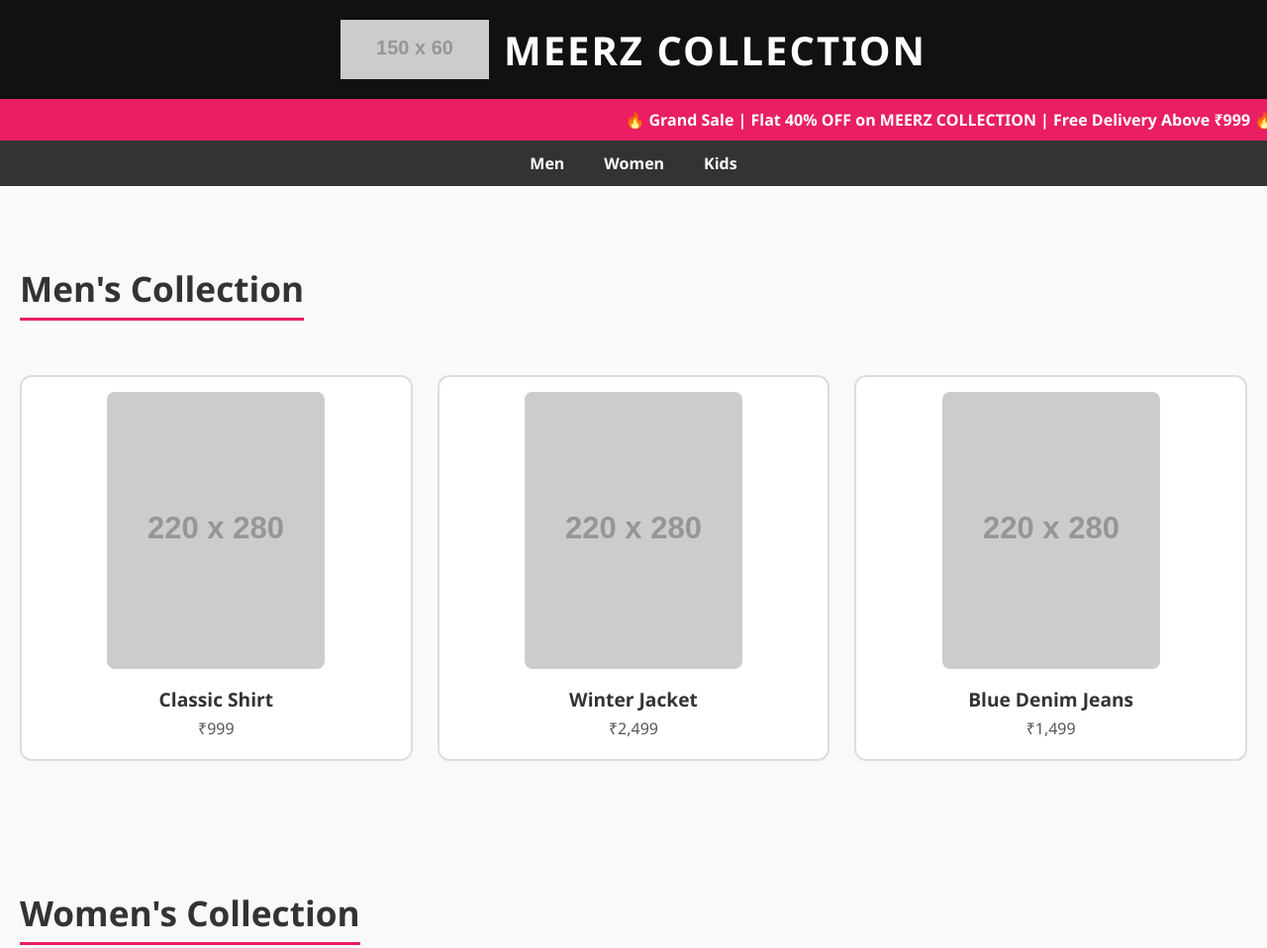
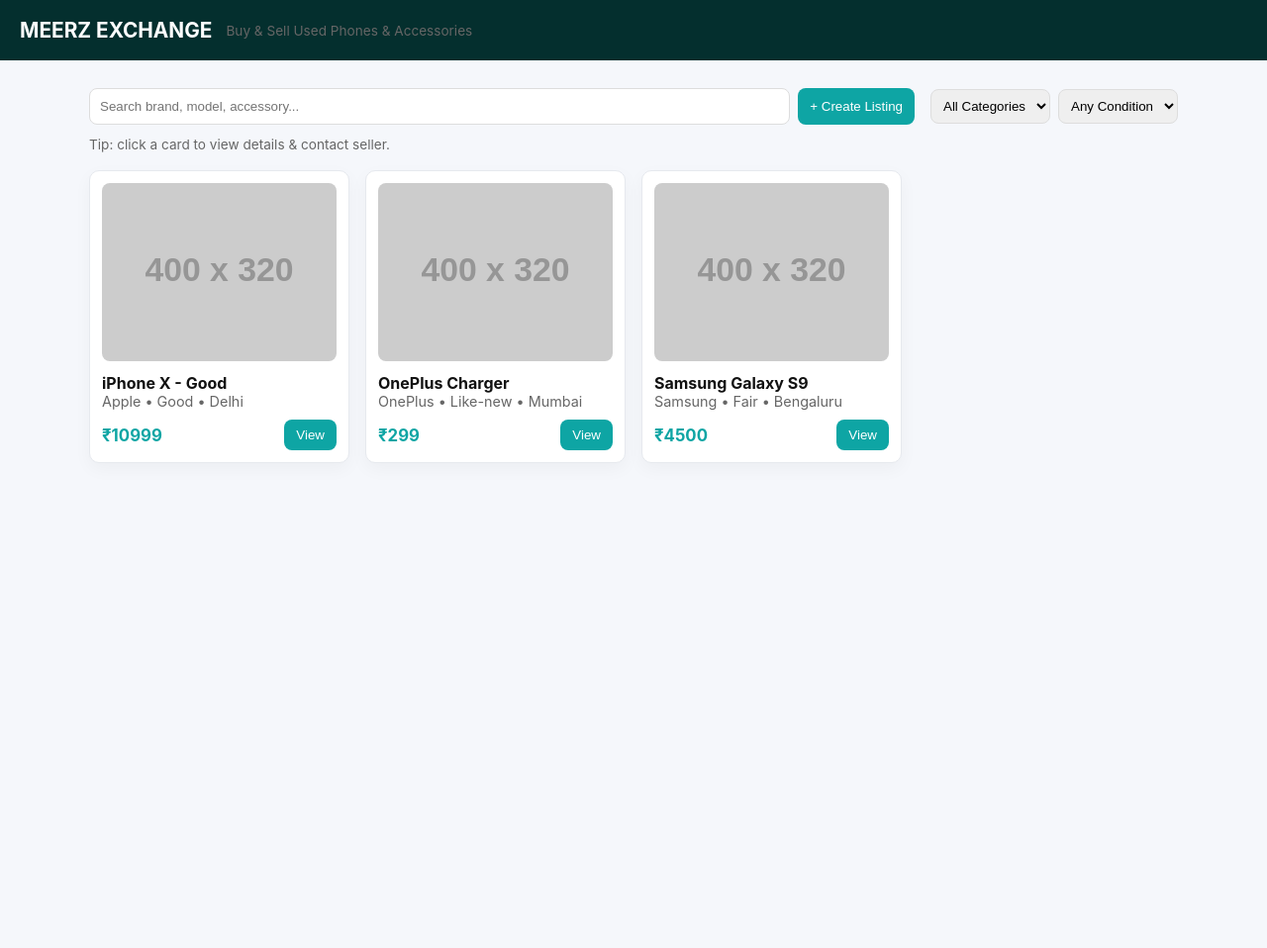
Before and after one commit to mirsahil1911/my-first-website, a plain HTML site: page index.html in a window 1280 px wide. Shown: the top 958 px of the page at 99% size. After the commit the page ends 800 px from the top, so only its background shows below. Drawn offline with Linux system fonts and the light colour scheme; placeholder pictures from the web are drawn by us.

Commit message:
Update index.html

```diff
--- a/index.html
+++ b/index.html
@@ -1,211 +1,210 @@
 <!DOCTYPE html>
 <html lang="en">
 <head>
-  <meta charset="UTF-8">
-  <meta name="viewport" content="width=device-width, initial-scale=1.0">
-  <title>MEERZ COLLECTION - Clothing Brand</title>
+  <meta charset="utf-8"/>
+  <meta name="viewport" content="width=device-width,initial-scale=1"/>
+  <title>RePhone — Buy & Sell Used Phones</title>
   <style>
-    body {
-      font-family: 'Segoe UI', Arial, sans-serif;
-      margin: 0;
-      padding: 0;
-      background: #f9f9f9;
-      color: #333;
-    }
-    /* Header */
-    header {
-      background: #111;
-      color: white;
-      display: flex;
-      align-items: center;
-      justify-content: center;
-      padding: 20px;
-    }
-    header img {
-      height: 60px;
-      margin-right: 15px;
-    }
-    header h1 {
-      font-size: 2.5rem;
-      margin: 0;
-      letter-spacing: 2px;
-    }
-    /* Marquee */
-    .marquee {
-      background: #e91e63;
-      color: white;
-      padding: 10px;
-      font-weight: bold;
-      overflow: hidden;
-      white-space: nowrap;
-    }
-    .marquee span {
-      display: inline-block;
-      padding-left: 100%;
-      animation: marquee 15s linear infinite;
-    }
-    @keyframes marquee {
-      0% { transform: translate(0, 0); }
-      100% { transform: translate(-100%, 0); }
-    }
-    /* Navigation */
-    nav {
-      background: #333;
-      display: flex;
-      justify-content: center;
-      padding: 12px;
-    }
-    nav a {
-      color: white;
-      text-decoration: none;
-      margin: 0 20px;
-      font-weight: bold;
-      transition: 0.3s;
-    }
-    nav a:hover {
-      color: #e91e63;
-    }
-    /* Sections */
-    .section {
-      padding: 50px 20px;
-    }
-    .section h2 {
-      text-align: center;
-      font-size: 2.2rem;
-      margin-bottom: 25px;
-      border-bottom: 3px solid #e91e63;
-      display: inline-block;
-      padding-bottom: 6px;
-    }
-    /* Product grid */
-    .products {
-      display: grid;
-      grid-template-columns: repeat(auto-fit, minmax(220px, 1fr));
-      gap: 25px;
-      margin-top: 30px;
-    }
-    .product {
-      background: white;
-      border: 2px solid #ddd;
-      border-radius: 12px;
-      padding: 15px;
-      text-align: center;
-      transition: 0.3s;
-    }
-    .product img {
-      max-width: 100%;
-      border-radius: 8px;
-    }
-    .product h3 {
-      margin: 12px 0 5px;
-      font-size: 1.2rem;
-    }
-    .product p {
-      font-size: 1rem;
-      color: #555;
-      margin: 5px 0;
-    }
-    .product:hover {
-      transform: scale(1.05);
-      border-color: #e91e63;
-      box-shadow: 0 5px 12px rgba(0,0,0,0.25);
-    }
-    /* Footer */
-    footer {
-      background: #111;
-      color: white;
-      text-align: center;
-      padding: 20px;
-      margin-top: 40px;
-    }
+    :root{--accent:#0ea5a4;--muted:#666}
+    body{font-family:Inter,system-ui,Arial;margin:0;background:#f5f7fb;color:#111}
+    header{background:#042f2e;color:#fff;padding:18px 20px;display:flex;align-items:center;gap:14px}
+    .logo{font-weight:700;font-size:1.3rem}
+    .container{max-width:1100px;margin:28px auto;padding:0 16px}
+    .top{display:flex;gap:16px;align-items:center;justify-content:space-between;flex-wrap:wrap}
+    .search{flex:1;display:flex;gap:8px}
+    .search input{flex:1;padding:10px;border-radius:8px;border:1px solid #ddd}
+    .btn{background:var(--accent);color:white;padding:8px 12px;border-radius:8px;border:none;cursor:pointer}
+    .grid{display:grid;grid-template-columns:repeat(auto-fill,minmax(240px,1fr));gap:16px;margin-top:18px}
+    .card{background:white;border-radius:10px;padding:12px;border:1px solid #e6e9ee;box-shadow:0 6px 18px rgba(2,6,23,0.04)}
+    .card img{width:100%;height:180px;object-fit:cover;border-radius:8px}
+    .price{color:var(--accent);font-weight:700;font-size:1.05rem}
+    .meta{font-size:0.9rem;color:var(--muted)}
+    .filters{display:flex;gap:8px;flex-wrap:wrap;margin-top:12px}
+    .card-footer{display:flex;justify-content:space-between;align-items:center;margin-top:10px}
+    /* listing form modal */
+    .modal{position:fixed;inset:0;background:rgba(4,7,21,0.45);display:none;justify-content:center;align-items:start;padding-top:40px}
+    .modal.show{display:flex}
+    .panel{background:#fff;padding:18px;border-radius:10px;max-width:720px;width:100%}
+    .row{display:flex;gap:8px}
+    .row .col{flex:1}
+    label{display:block;font-size:0.85rem;margin-bottom:6px}
+    input,select,textarea{width:100%;padding:8px;border-radius:8px;border:1px solid #ddd}
+    .small{font-size:0.85rem;color:var(--muted)}
+    .upi-btn{background:#0b7a6a;color:white;padding:8px;border-radius:8px;text-decoration:none;display:inline-block}
   </style>
 </head>
 <body>
 
-  <!-- Header with logo -->
-  <header>
-    <img src="https://via.placeholder.com/150x60?text=LOGO" alt="MEERZ COLLECTION Logo">
-    <h1>MEERZ COLLECTION</h1>
-  </header>
+<header>
+  <div class="logo">MEERZ EXCHANGE</div>
+  <div class="small">Buy & Sell Used Phones & Accessories</div>
+</header>
 
-  <!-- Marquee -->
-  <div class="marquee">
-    <span>🔥 Grand Sale | Flat 40% OFF on MEERZ COLLECTION | Free Delivery Above ₹999 🔥</span>
+<div class="container">
+  <div class="top">
+    <div class="search">
+      <input id="q" placeholder="Search brand, model, accessory...">
+      <button class="btn" onclick="openCreate()">+ Create Listing</button>
+    </div>
+    <div style="display:flex;gap:8px;align-items:center">
+      <select id="filterCategory">
+        <option value="">All Categories</option>
+        <option>Phone</option><option>Charger</option><option>Case</option><option>Headphones</option><option>Power Bank</option>
+      </select>
+      <select id="filterCondition">
+        <option value="">Any Condition</option><option>Like-new</option><option>Good</option><option>Fair</option>
+      </select>
+    </div>
   </div>
 
-  <!-- Navigation -->
-  <nav>
-    <a href="#men">Men</a>
-    <a href="#women">Women</a>
-    <a href="#kids">Kids</a>
-  </nav>
+  <div class="filters small">Tip: click a card to view details & contact seller.</div>
 
-  <!-- Men Section -->
-  <div class="section" id="men">
-    <h2>Men's Collection</h2>
-    <div class="products">
-      <div class="product">
-        <img src="https://via.placeholder.com/220x280" alt="Men Shirt">
-        <h3>Classic Shirt</h3>
-        <p>₹999</p>
+  <div id="feed" class="grid"></div>
+</div>
+
+<!-- Listing Form Modal -->
+<div id="modal" class="modal">
+  <div class="panel">
+    <h3>Create Listing</h3>
+    <div style="display:flex;gap:10px">
+      <div style="flex:2">
+        <label>Title</label>
+        <input id="title" placeholder="e.g. Samsung Galaxy S10 - Good">
+        <label>Category</label>
+        <select id="category"><option>Phone</option><option>Charger</option><option>Case</option><option>Headphones</option><option>Power Bank</option></select>
+        <label>Brand / Model</label>
+        <input id="brand" placeholder="e.g. Samsung, iPhone, OnePlus">
+        <label>Condition</label>
+        <select id="condition"><option>Like-new</option><option>Good</option><option>Fair</option></select>
+        <label>Price (INR)</label>
+        <input id="price" type="number" placeholder="1500">
+        <label>Location (City)</label>
+        <input id="location" placeholder="e.g. Mumbai">
+        <label>Images (URLs comma separated)</label>
+        <input id="images" placeholder="https://... , https://...">
+        <label>Description</label>
+        <textarea id="desc" rows="4"></textarea>
       </div>
-      <div class="product">
-        <img src="https://via.placeholder.com/220x280" alt="Men Jacket">
-        <h3>Winter Jacket</h3>
-        <p>₹2,499</p>
-      </div>
-      <div class="product">
-        <img src="https://via.placeholder.com/220x280" alt="Men Jeans">
-        <h3>Blue Denim Jeans</h3>
-        <p>₹1,499</p>
+      <div style="flex:1">
+        <div class="small">Preview</div>
+        <div id="preview" style="margin-top:8px"></div>
+        <div style="margin-top:14px">
+          <button class="btn" onclick="submitListing()">Post Listing</button>
+          <button style="margin-left:8px" onclick="closeCreate()">Cancel</button>
+        </div>
+        <hr>
+        <div class="small">Instant UPI pay link (for buyers)</div>
+        <label>Seller UPI ID</label>
+        <input id="sellerUpi" placeholder="merchant_upi@bank">
+        <div style="margin-top:8px">
+          <input id="upiAmount" placeholder="Amount" type="number">
+          <a id="upiLink" class="upi-btn" href="#" target="_blank" style="display:inline-block;margin-top:8px">Generate UPI Link</a>
+        </div>
       </div>
     </div>
   </div>
+</div>
 
-  <!-- Women Section -->
-  <div class="section" id="women">
-    <h2>Women's Collection</h2>
-    <div class="products">
-      <div class="product">
-        <img src="https://via.placeholder.com/220x280" alt="Women Dress">
-        <h3>Elegant Dress</h3>
-        <p>₹1,799</p>
-      </div>
-      <div class="product">
-        <img src="https://via.placeholder.com/220x280" alt="Women Saree">
-        <h3>Designer Saree</h3>
-        <p>₹2,999</p>
-      </div>
-      <div class="product">
-        <img src="https://via.placeholder.com/220x280" alt="Women Top">
-        <h3>Trendy Top</h3>
-        <p>₹899</p>
-      </div>
-    </div>
-  </div>
+<script>
+  // Demo in-memory listings array
+  const listings = [
+    {id:1,title:'iPhone X - Good',category:'Phone',brand:'Apple',condition:'Good',price:10999,images:['https://via.placeholder.com/400x320?text=iPhone+X'],location:'Delhi',desc:'Working fine, battery 85%'},
+    {id:2,title:'OnePlus Charger',category:'Charger',brand:'OnePlus',condition:'Like-new',price:299,images:['https://via.placeholder.com/400x320?text=Charger'],location:'Mumbai',desc:'Fast charger 30W'},
+    {id:3,title:'Samsung Galaxy S9',category:'Phone',brand:'Samsung',condition:'Fair',price:4500,images:['https://via.placeholder.com/400x320?text=S9'],location:'Bengaluru',desc:'Screen has small scratch'}
+  ];
 
-  <!-- Kids Section -->
-  <div class="section" id="kids">
-    <h2>Kids Collection</h2>
-    <div class="products">
-      <div class="product">
-        <img src="https://via.placeholder.com/220x280" alt="Kids T-shirt">
-        <h3>Kids T-Shirt</h3>
-        <p>₹599</p>
-      </div>
-      <div class="product">
-        <img src="https://via.placeholder.com/220x280" alt="Kids Frock">
-        <h3>Baby Girl Frock</h3>
-        <p>₹799</p>
-      </div>
-      <div class="product">
-        <img src="https://via.placeholder.com/220x280" alt="Kids Jeans">
-        <h3>Kids Jeans</h3>
-        <p>₹999</p>
-      </div>
-    </div>
-  </div>
+  const feed = document.getElementById('feed');
+  function render() {
+    feed.innerHTML = '';
+    const q = document.getElementById('q').value.toLowerCase();
+    const cat = document.getElementById('filterCategory').value;
+    const cond = document.getElementById('filterCondition').value;
+    const filtered = listings.filter(l=>{
+      if(cat && l.category!==cat) return false;
+      if(cond && l.condition!==cond) return false;
+      if(q && !(l.title.toLowerCase().includes(q)||l.brand.toLowerCase().includes(q)||l.desc.toLowerCase().includes(q))) return false;
+      return true;
+    });
+    for(const l of filtered){
+      const el = document.createElement('div'); el.className='card';
+      el.innerHTML = `
+        <img src="${l.images[0]||'https://via.placeholder.com/400x320?text=No+Image'}" alt="">
+        <div style="margin-top:8px"><strong>${l.title}</strong></div>
+        <div class="meta">${l.brand} • ${l.condition} • ${l.location}</div>
+        <div class="card-footer">
+          <div class="price">₹${l.price}</div>
+          <div><button class="btn" onclick="view(${l.id})">View</button></div>
+        </div>`;
+      feed.appendChild(el);
+    }
+  }
+  render();
 
-  <!-- Footer -->
-  <footer>
-    <p>© 2025 MEERZ COLLECTION. All Rights Reserved.</p>
+  document.getElementById('q').addEventListener('input',render);
+  document.getElementById('filterCategory').addEventListener('change',render);
+  document.getElementById('filterCondition').addEventListener('change',render);
+
+  // Modal functions
+  function openCreate(){ document.getElementById('modal').classList.add('show'); updatePreview(); }
+  function closeCreate(){ document.getElementById('modal').classList.remove('show'); }
+  function updatePreview(){
+    const title = document.getElementById('title').value || 'Preview Title';
+    const price = document.getElementById('price').value || '0';
+    const imgs = (document.getElementById('images').value||'').split(',').map(s=>s.trim()).filter(Boolean);
+    document.getElementById('preview').innerHTML = `<div style="border:1px solid #eee;padding:8px;border-radius:8px">
+      <img src="${imgs[0]||'https://via.placeholder.com/300x220?text=Preview'}" style="width:100%;height:140px;object-fit:cover;border-radius:6px">
+      <div style="margin-top:6px"><strong>${title}</strong></div><div class="meta">₹${price}</div></div>`;
+  }
+  document.getElementById('images').addEventListener('input', updatePreview);
+  document.getElementById('title').addEventListener('input', updatePreview);
+  document.getElementById('price').addEventListener('input', updatePreview);
+
+  function submitListing(){
+    const l = {
+      id: Date.now(),
+      title: document.getElementById('title').value,
+      category: document.getElementById('category').value,
+      brand: document.getElementById('brand').value,
+      condition: document.getElementById('condition').value,
+      price: Number(document.getElementById('price').value),
+      images: (document.getElementById('images').value||'').split(',').map(s=>s.trim()).filter(Boolean),
+      location: document.getElementById('location').value,
+      desc: document.getElementById('desc').value
+    };
+    listings.unshift(l);
+    closeCreate();
+    render();
+    alert('Listing created! (demo only — no server persistence)');
+  }
+
+  // view listing details (simple)
+  function view(id){
+    const l = listings.find(x=>x.id===id);
+    if(!l) return alert('Not found');
+    const upi = prompt('Contact seller via UPI? Enter seller UPI ID (demo):','merchant_upi@bank');
+    if(upi){
+      // create UPI deeplink
+      const upiUrl = `upi://pay?pa=${encodeURIComponent(upi)}&pn=${encodeURIComponent('Seller')}&tn=${encodeURIComponent(l.title)}&am=${encodeURIComponent(l.price)}&cu=INR`;
+      // fallback to webpay (Google Pay deep-link via intent)
+      if(confirm('Open UPI app to pay?')) {
+        window.location.href = upiUrl;
+      }
+    } else {
+      alert('You can message seller using in-app chat (not implemented in demo).');
+    }
+  }
+
+  // UPI link generation UI
+  document.getElementById('upiLink').addEventListener('click', function(e){
+    e.preventDefault();
+    const upi = document.getElementById('sellerUpi').value.trim();
+    const amt = document.getElementById('upiAmount').value || '0';
+    if(!upi){ alert('Enter UPI ID'); return; }
+    const link = `upi://pay?pa=${encodeURIComponent(upi)}&pn=${encodeURIComponent('Seller')}&am=${encodeURIComponent(amt)}&tn=${encodeURIComponent('Payment+for+listing')}&cu=INR`;
+    this.href = link;
+    this.click();
+  });
+</script>
+
+</body>
+</html>
```
